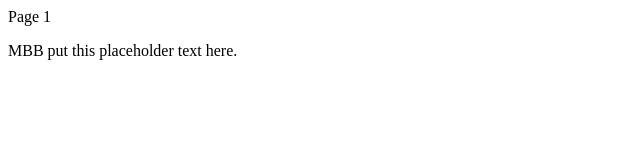
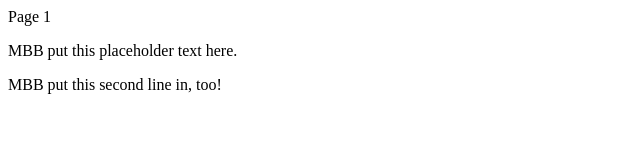
Before and after one commit to MBBarney/Learning-Git, a plain HTML site: page page1.html in a window 1280 px wide. Shown: the whole page, without its empty margins (0-640 px from the left). Drawn offline with Linux system fonts and the light colour scheme.

Commit message:
Added second line to page1.html
MBB added a second line of filler text to page1.html

```diff
--- a/page1.html
+++ b/page1.html
@@ -6,5 +6,6 @@
     </head>
     <body>
         <p>MBB put this placeholder text here.</p>
+        <p>MBB put this second line in, too!</p>
     </body>
 </html>
```
